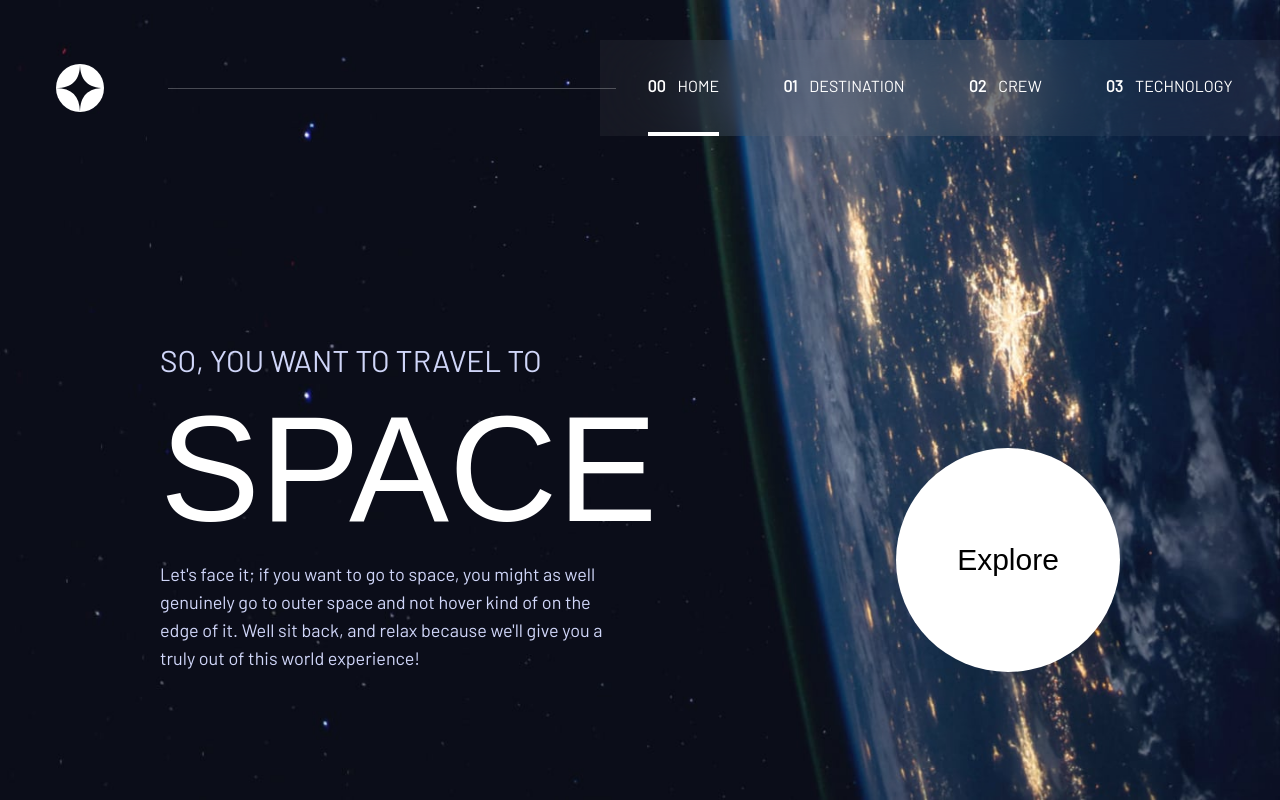
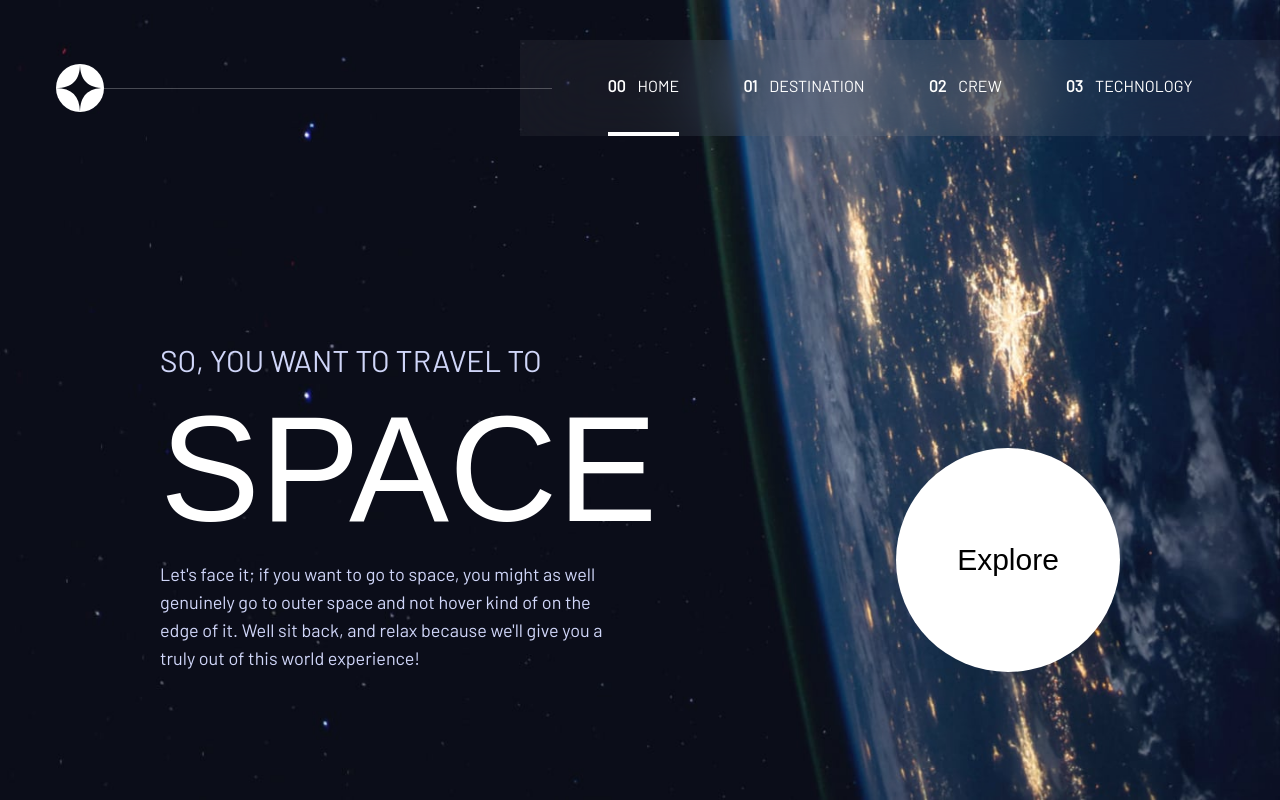
Before and after one commit to jaimetrovoada/space-travel, a Next.js app: page / in a window 1280 px wide. Built offline with nearby package versions, Linux system fonts and the light colour scheme; a web font is replaced by a local one.

Commit message:
fix stripe going outside menu in big screens

```diff
--- a/components/Menu.tsx
+++ b/components/Menu.tsx
@@ -60,7 +60,7 @@ const Menu = forwardRef<MenuHandle, Props>((props, ref) => {
 
   return (
     <div
-      className="absolute top-0 right-0 z-10 flex w-0 overflow-hidden bg-tertiary/5 backdrop-blur-2xl transition-all md:static md:z-0 md:ml-auto md:flex md:h-24 md:w-full md:max-w-md md:flex-row xl:max-w-4xl"
+      className="absolute top-0 right-0 z-10 flex w-0 overflow-hidden bg-tertiary/5 backdrop-blur-2xl transition-all md:static md:z-0 md:ml-auto md:flex md:h-24 md:w-full md:max-w-md md:flex-row xl:ml-0 xl:max-w-4xl"
       ref={menuRef}
     >
       <div className="flex h-full max-h-full w-full flex-col gap-8 pl-8 pt-28 md:mx-auto md:w-auto md:flex-row md:gap-9 md:p-0 xl:gap-16">
--- a/components/Nav.tsx
+++ b/components/Nav.tsx
@@ -17,7 +17,7 @@ export default function Nav() {
         alt={"space tourism logo"}
         className="w-10 md:ml-9 xl:ml-14 xl:w-auto"
       />
-      <div className="z-10 ml-16 -mr-4 hidden h-[1px] w-full max-w-md bg-white/25 xl:block" />
+      <div className="z-10 -mr-8 hidden h-[1px] w-full max-w-md bg-white/25 xl:ml-auto xl:block" />
       <button
         className="absolute right-6 z-20 md:hidden"
         onClick={() =>
```
